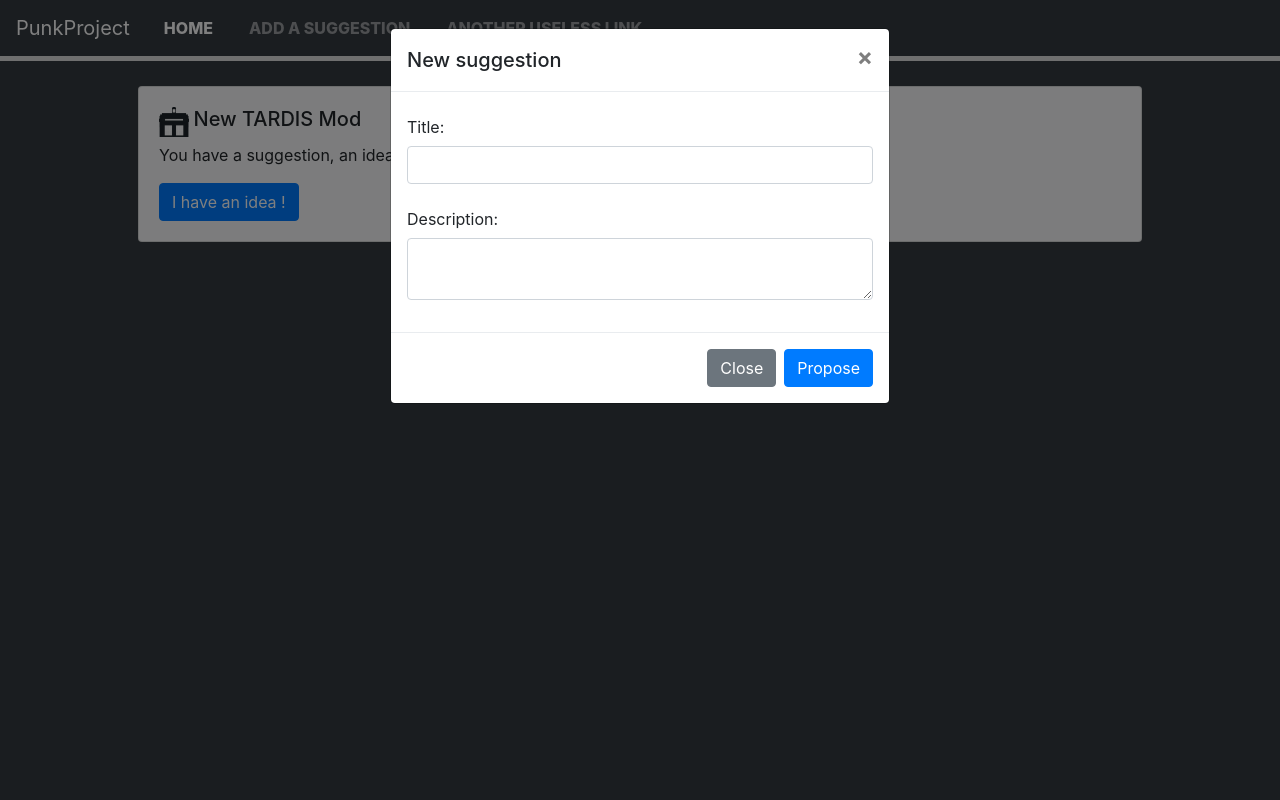
After one commit to LotuxPunk/PunkProject-Tardis, a PHP site: page /views/homeView.php in a window 1280 px wide, after a click on "ADD A SUGGESTION". The commit adds this page. Run offline with PHP 8.4, Linux system fonts and the light colour scheme; some libraries are stand-ins or nearby versions.

Commit message:
trop de choses

```diff
--- a/controller/controller.php
+++ b/controller/controller.php
@@ -2,5 +2,5 @@
     require('./model/model.php');
 
     function getHome(){
-
+        require('./views/homeView.php');
     }
--- a/view/style/style.css
+++ /dev/null
@@ -1,3 +0,0 @@
-body{
-    background-color: darkslateblue;
-}
--- /dev/null
+++ b/views/homeView.php
@@ -0,0 +1,50 @@
+<?php $title = 'PunkProject'; ?>
+
+<?php ob_start(); ?>
+<li class="nav-item active"><a class="nav-link" href="#">Home <span class="sr-only">(current)</span></a></li>
+<li class="nav-item"><a class="nav-link" data-toggle="modal" data-target="#addRequest" href="#">Add a suggestion</a></li>
+<li class="nav-item"><a class="nav-link" href="#">Another useless link</a></li>
+<?php $nav = ob_get_clean(); ?>
+
+<?php ob_start(); ?>
+<div class="card bg-light mb-3">
+    <div class="card-body">
+        <div class="d-flex">
+            <img src="./views/img/logo.png" width="30" height="30" class="d-inline-block align-top" alt="">&nbsp;<h5 class="card-title">New TARDIS Mod</h5>
+        </div>
+        <p class="card-text">You have a suggestion, an idea, or a remark to improve the mod ? Go ahead, we're listening !</p>
+        <button type="button" class="btn btn-primary" data-toggle="modal" data-target="#addRequest">I have an idea !</button>
+    </div>
+</div>
+<?php $content = ob_get_clean(); ?>
+
+<?php ob_start(); ?>
+<div class="modal fade" id="addRequest" tabindex="-1" role="dialog" aria-labelledby="addRequestLabel" aria-hidden="true">
+    <div class="modal-dialog" role="document">
+        <div class="modal-content">
+            <div class="modal-header">
+                <h5 class="modal-title" id="addRequestLabel">New suggestion</h5>
+                <button type="button" class="close" data-dismiss="modal" aria-label="Close"><span aria-hidden="true">&times;</span></button>
+            </div>
+            <div class="modal-body">
+                <form>
+                    <div class="form-group">
+                        <label for="title" class="col-form-label">Title:</label>
+                        <input type="text" class="form-control" id="title">
+                    </div>
+                    <div class="form-group">
+                        <label for="description" class="col-form-label">Description:</label>
+                        <textarea class="form-control" id="description"></textarea>
+                    </div>
+                </form>
+            </div>
+            <div class="modal-footer">
+                <button type="button" class="btn btn-secondary" data-dismiss="modal">Close</button>
+                <button type="button" class="btn btn-primary">Propose</button>
+            </div>
+        </div>
+    </div>
+</div>
+<?php $modal = ob_get_clean(); ?>
+
+<?php require('template.php'); ?>
--- /dev/null
+++ b/views/style/style.css
@@ -0,0 +1,198 @@
+body {
+    background-color: #000000;
+}
+
+#global {
+    width: 80%;
+    /* background-color: #394876 ; */
+    margin-top: 20px;
+    margin-bottom: 20px;
+    border-radius: 20px;
+    padding: 10px;
+}
+
+
+.center {
+    text-align: center;
+}
+
+section {
+    height: 100vh;
+}
+
+/* NAVIGATION */
+nav {
+    margin: 0 auto;
+    background: #fff;
+    padding: 50px 0;
+    box-shadow: 0px 5px 0px #dedede;
+}
+nav ul {
+    list-style: none;
+    text-align: center;
+}
+nav ul li {
+    display: inline-block;
+}
+nav ul li a {
+    display: block;
+    padding: 15px;
+    text-decoration: none;
+    color: #aaa;
+    font-weight: 800;
+    text-transform: uppercase;
+    margin: 0 10px;
+}
+nav ul li a,
+nav ul li a:after,
+nav ul li a:before {
+    transition: all .5s;
+}
+nav ul li a:hover {
+    color: #555;
+}
+
+/* stroke */
+nav.stroke ul li a,
+nav.fill ul li a {
+    position: relative;
+}
+nav.stroke ul li a:after,
+nav.fill ul li a:after {
+    position: absolute;
+    bottom: 0;
+    left: 0;
+    right: 0;
+    margin: auto;
+    width: 0%;
+    content: '.';
+    color: transparent;
+    background: #aaa;
+    height: 1px;
+}
+nav.stroke ul li a:hover:after {
+    width: 100%;
+}
+
+nav.fill ul li a {
+    transition: all 2s;
+}
+
+nav.fill ul li a:after {
+    text-align: left;
+    content: '.';
+    margin: 0;
+    opacity: 0;
+}
+nav.fill ul li a:hover {
+    color: #fff;
+    z-index: 1;
+}
+nav.fill ul li a:hover:after {
+    z-index: -10;
+    animation: fill 1s forwards;
+    -webkit-animation: fill 1s forwards;
+    -moz-animation: fill 1s forwards;
+    opacity: 1;
+}
+
+/* Circle */
+nav.circle ul li a {
+    position: relative;
+    overflow: hidden;
+    z-index: 1;
+}
+nav.circle ul li a:after {
+    display: block;
+    position: absolute;
+    margin: 0;
+    top: 0;
+    bottom: 0;
+    left: 0;
+    right: 0;
+    content: '.';
+    color: transparent;
+    width: 1px;
+    height: 1px;
+    border-radius: 50%;
+    background: transparent;
+}
+nav.circle ul li a:hover:after {
+    -webkit-animation: circle 1.5s ease-in forwards;
+}
+
+/* SHIFT */
+nav.shift ul li a {
+    position:relative;
+    z-index: 1;
+}
+nav.shift ul li a:hover {
+    color: #91640F;
+}
+nav.shift ul li a:after {
+    display: block;
+    position: absolute;
+    top: 0;
+    left: 0;
+    bottom: 0;
+    right: 0;
+    margin: auto;
+    width: 100%;
+    height: 1px;
+    content: '.';
+    color: transparent;
+    background: #F1C40F;
+    visibility: none;
+    opacity: 0;
+    z-index: -1;
+}
+nav.shift ul li a:hover:after {
+    opacity: 1;
+    visibility: visible;
+    height: 100%;
+}
+
+/* Keyframes */
+@-webkit-keyframes fill {
+    0% {
+        width: 0%;
+        height: 1px;
+    }
+    50% {
+        width: 100%;
+        height: 1px;
+    }
+    100% {
+        width: 100%;
+        height: 100%;
+        background: #333;
+    }
+}
+
+/* Keyframes */
+@-webkit-keyframes circle {
+    0% {
+        width: 1px;
+        top: 0;
+        left: 0;
+        bottom: 0;
+        right: 0;
+        margin: auto;
+        height: 1px;
+        z-index: -1;
+        background: #eee;
+        border-radius: 100%;
+    }
+    100% {
+        background: #aaa;
+        height: 5000%;
+        width: 5000%;
+        z-index: -1;
+        top: 0;
+        bottom: 0;
+        left: 0;
+        right: 0;
+        margin: auto;
+        border-radius: 0;
+    }
+}
--- a/view/template.php
+++ b/views/template.php
@@ -1,30 +1,38 @@
 <!doctype html>
-<html lang="fr">
+<html lang="en">
     <head>
         <title><?= $title ?></title>
         <meta charset="utf-8"/>
-        <link href="./views/style/home.css" rel="stylesheet" type="text/css">
+        <link href="./views/style/style.css" rel="stylesheet" type="text/css">
         <meta name="viewport" content="width=device-width, initial-scale=1, shrink-to-fit=no">
         <!-- Font Awesome -->
         <link href="https://use.fontawesome.com/releases/v5.0.4/css/all.css" rel="stylesheet">
         <!-- Bootstrap CSS-->
         <link rel="stylesheet" href="https://stackpath.bootstrapcdn.com/bootstrap/4.1.1/css/bootstrap.min.css" integrity="sha384-WskhaSGFgHYWDcbwN70/dfYBj47jz9qbsMId/iRN3ewGhXQFZCSftd1LZCfmhktB" crossorigin="anonymous">
     </head>
-    <body>
+    <body class="bg-dark">
         <div class="sticky-top">
-            <?= $nav ?>
+            <nav class="navbar navbar-expand-lg navbar-dark bg-dark stroke">
+                <a class="navbar-brand" href="#">PunkProject</a>
+                <button class="navbar-toggler" type="button" data-toggle="collapse" data-target="#navbarSupportedContent" aria-controls="navbarSupportedContent" aria-expanded="false" aria-label="Toggle navigation">
+                    <span class="navbar-toggler-icon"></span>
+                </button>
+                <div class="collapse navbar-collapse" id="navbarSupportedContent">
+                    <ul class="navbar-nav mr-auto">
+                        <?= $nav ?>
+                    </ul>
+                </div>
+            </nav>
+        </div>
+        </nav>
         </div>
         <div id="global" class="container-fluid">
             <?= $content ?>
         </div>
+        <?= $modal ?>
         <!-- Bootstrap JS -->
         <script src="https://code.jquery.com/jquery-3.3.1.slim.min.js" integrity="sha384-q8i/X+965DzO0rT7abK41JStQIAqVgRVzpbzo5smXKp4YfRvH+8abtTE1Pi6jizo" crossorigin="anonymous"></script>
         <script src="https://cdnjs.cloudflare.com/ajax/libs/popper.js/1.14.3/umd/popper.min.js" integrity="sha384-ZMP7rVo3mIykV+2+9J3UJ46jBk0WLaUAdn689aCwoqbBJiSnjAK/l8WvCWPIPm49" crossorigin="anonymous"></script>
         <script src="https://stackpath.bootstrapcdn.com/bootstrap/4.1.1/js/bootstrap.min.js" integrity="sha384-smHYKdLADwkXOn1EmN1qk/HfnUcbVRZyYmZ4qpPea6sjB/pTJ0euyQp0Mk8ck+5T" crossorigin="anonymous"></script>
-        <script>
-            $(function () {
-                $('[data-toggle="tooltip"]').tooltip()
-            })
-        </script>
     </body>
 </html>
```
Also changed, not shown: index.php (+6 -1 lines), view/homeView.php (deleted, +0 -16 lines), views/img/logo.png (renamed from view/img/logo.png).
